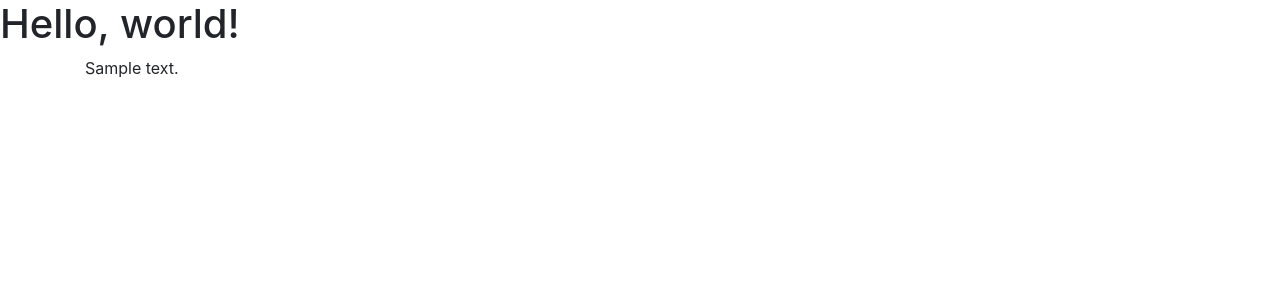
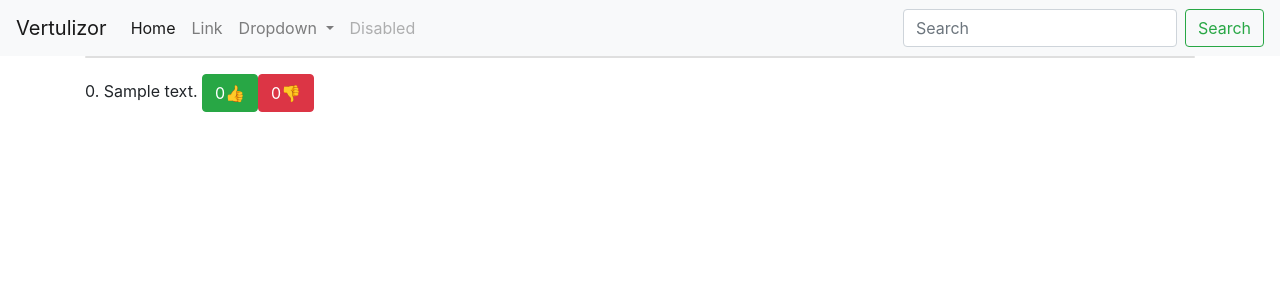
Before and after one commit to aliplutus/Tweet-clone-Tweetme-2, a Django app: page / in a window 1280 px wide. Shown: the top 300 px of the page. Run offline with Django 3.2, Linux system fonts and the light colour scheme; tables that the repository leaves empty hold one stand-in row (values such as "Sample post").

Commit message:
create like and dislike buttons and navbar and posting form 2. form.py is telling django to set the value of form.content form posting.html to equal Tweet.conent

```diff
--- a/vertualizor/social/views.py
+++ b/vertualizor/social/views.py
@@ -1,7 +1,16 @@
 from django.shortcuts import render
 from django.http import HttpResponse, JsonResponse
-# Create your views here.
+from .form import PostForm
 from .models import Tweet
+
+
+def post_create_view(request, *args, **kwargs):
+    form = PostForm(request.POST or None)
+    if form.is_valid():
+        obj = form.save(commit=False)
+        obj.save()
+        form = PostForm()
+    return render(request, 'pages/posting.html', context={"form": form})
 
 
 def home_view(request, *args, **kwards):
--- a/vertualizor/templates/base/base.html
+++ b/vertualizor/templates/base/base.html
@@ -8,10 +8,10 @@
     <!-- Bootstrap CSS -->
     <link rel="stylesheet" href="https://cdn.jsdelivr.net/npm/bootstrap@4.5.3/dist/css/bootstrap.min.css" integrity="sha384-TX8t27EcRE3e/ihU7zmQxVncDAy5uIKz4rEkgIXeMed4M0jlfIDPvg6uqKI2xXr2" crossorigin="anonymous">
 
-    <title>Hello, world!</title>
+    <title>Vertualizor</title>
   </head>
   <body>
-    <h1>Hello, world!</h1>
+    {% include '../pages/navbar.html'%}
       {% block content %}
       {% endblock content %}
   </body>
--- a/vertualizor/templates/pages/home.html
+++ b/vertualizor/templates/pages/home.html
@@ -8,14 +8,25 @@
 const xhr = new XMLHttpRequest()
 xhr.responseType = 'json'
 xhr.open("GET","/posts/")
+
 xhr.onload = function(){
       var posts = ''
+      var like = 0
+      var dislike = 0
 
+console.log(like, dislike)
       var listItems = xhr.response.response
       listItems.map((item,index)=>{
-            posts = posts+"<p>"+item.content+'</p>'
+            posts = posts+"<p class='card'>"+'<div card-body>'+ index+'. ' +item.content + ' <button onclick="hanldeLike" class="btn btn-success">'+like +'👍'+ '</button>' + '<button id="dislike" class="btn btn-danger" onclick="hanldeDisLike()">'+dislike+ '👎' +'</button>' +'</div>' +'</p>'
       })
       element.innerHTML = posts
+      function hanldeLike(){
+      like =like+1
+}
+function hanldeDisLike(){
+      dislike = dislike+1
+}
+
 }
 
 xhr.send()
--- /dev/null
+++ b/vertualizor/templates/pages/navbar.html
@@ -0,0 +1,35 @@
+<nav class="navbar navbar-expand-lg navbar-light bg-light">
+      <a class="navbar-brand" href="/">Vertulizor</a>
+      <button class="navbar-toggler" type="button" data-toggle="collapse" data-target="#navbarSupportedContent" aria-controls="navbarSupportedContent" aria-expanded="false" aria-label="Toggle navigation">
+        <span class="navbar-toggler-icon"></span>
+      </button>
+
+      <div class="collapse navbar-collapse" id="navbarSupportedContent">
+        <ul class="navbar-nav mr-auto">
+          <li class="nav-item active">
+            <a class="nav-link" href="#">Home <span class="sr-only">(current)</span></a>
+          </li>
+          <li class="nav-item">
+            <a class="nav-link" href="#">Link</a>
+          </li>
+          <li class="nav-item dropdown">
+            <a class="nav-link dropdown-toggle" href="#" id="navbarDropdown" role="button" data-toggle="dropdown" aria-haspopup="true" aria-expanded="false">
+              Dropdown
+            </a>
+            <div class="dropdown-menu" aria-labelledby="navbarDropdown">
+              <a class="dropdown-item" href="#">Action</a>
+              <a class="dropdown-item" href="#">Another action</a>
+              <div class="dropdown-divider"></div>
+              <a class="dropdown-item" href="#">Something else here</a>
+            </div>
+          </li>
+          <li class="nav-item">
+            <a class="nav-link disabled" href="#">Disabled</a>
+          </li>
+        </ul>
+        <form class="form-inline my-2 my-lg-0">
+          <input class="form-control mr-sm-2" type="search" placeholder="Search" aria-label="Search">
+          <button class="btn btn-outline-success my-2 my-sm-0" type="submit">Search</button>
+        </form>
+      </div>
+    </nav>
--- /dev/null
+++ b/vertualizor/templates/pages/posting.html
@@ -0,0 +1,5 @@
+<form method="POST"> {% csrf_token %}
+      <!-- form.content i don't know how this workd -->
+{{ form.content}}
+      <button type='submit'>Save</button>
+</form>
--- a/vertualizor/vertualizor/urls.py
+++ b/vertualizor/vertualizor/urls.py
@@ -15,11 +15,12 @@
 """
 from django.contrib import admin
 from django.urls import path, include
-from social.views import home_view, post_view, posts_list_view
+from social.views import home_view, post_view, posts_list_view, post_create_view
 
 urlpatterns = [
     path('posts/<int:post_id>', post_view),  # dyanmic url
     path('posts/', posts_list_view),
+    path('create/', post_create_view),
     path('', home_view),
     path('admin/', admin.site.urls),
     path('accounts/', include('allauth.urls')),
```
Also changed, not shown: vertualizor/social/form.py (added, +14 -0 lines).
